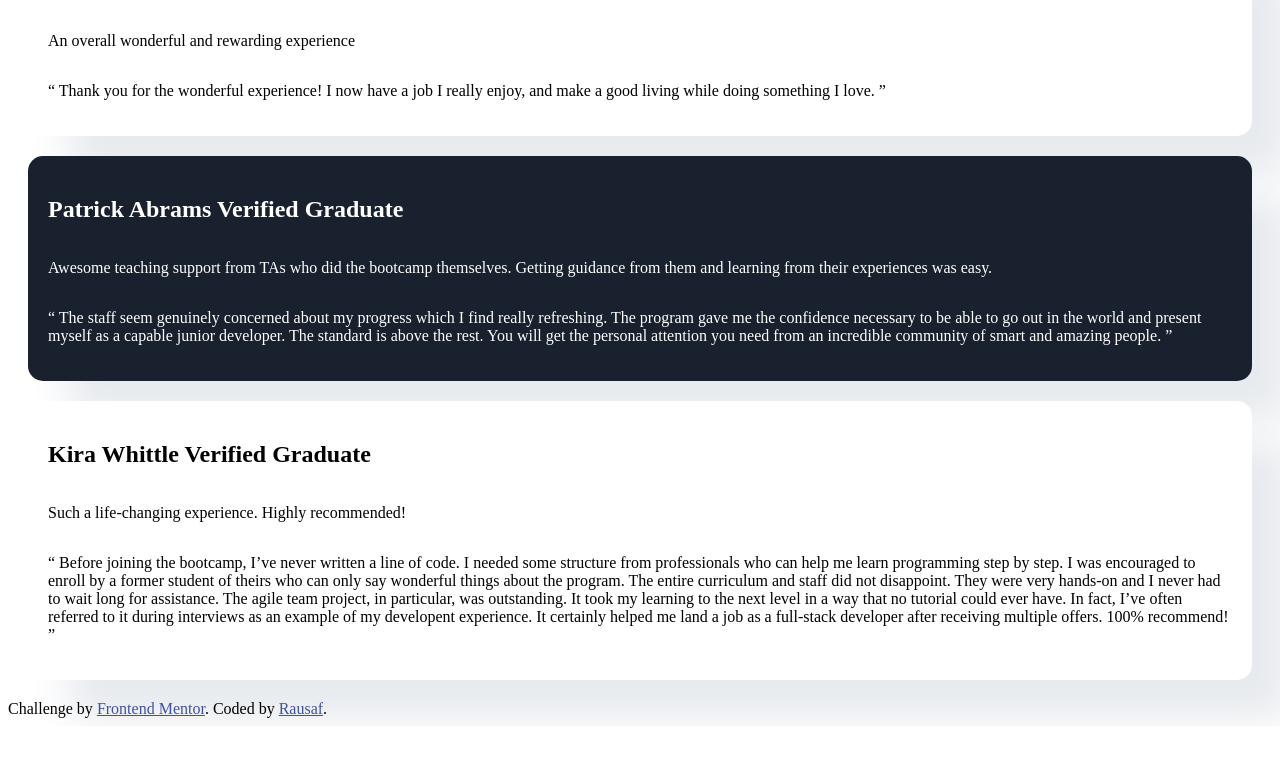
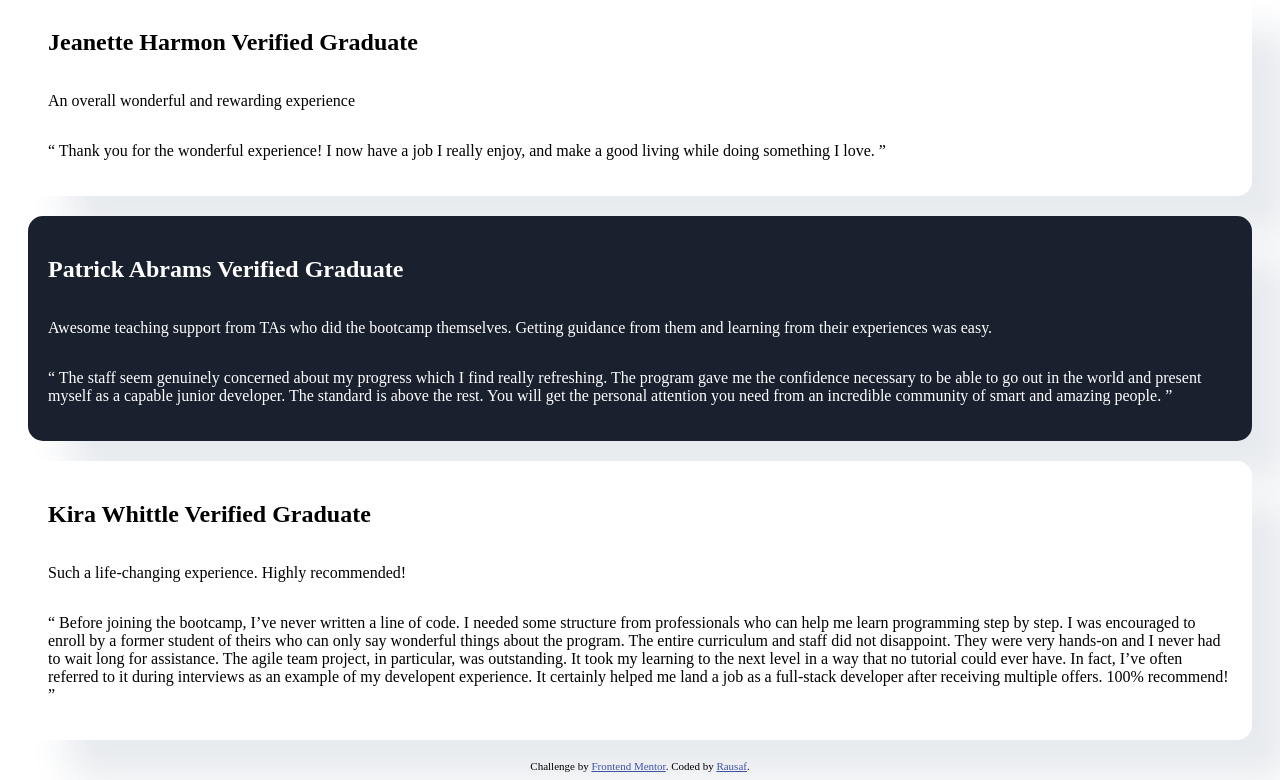
Before and after one commit to rausaf/Testimonials-grid-section-frontend-mentor, a plain HTML site: page index.html in a window 1280 px wide. Shown: the part 679-1459 px from the top of the page. Before the commit the page ends 1405 px from the top, so only its background shows below. Drawn offline with Linux system fonts and the light colour scheme.

Commit message:
Update index.html

```diff
--- a/index.html
+++ b/index.html
@@ -8,17 +8,16 @@
 
   <link rel="icon" type="image/png" sizes="32x32" href="./images/favicon-32x32.png">
 
-  <title>Frontend Mentor | [Challenge Name Here]</title>
+  <title content="title">Frontend Mentor Testimonals grid section challenge</title>
 
   <!-- Feel free to remove these styles or customise in your own stylesheet 👍 -->
   <style>
-    <main>
-    .attribution {
+    .links {
       font-size: 0.6875rem;
       text-align: center;
     }
 
-    .attribution a {
+    .links a {
       color: hsl(228, 45%, 44%);
     }
     section {
@@ -53,6 +52,8 @@
 </head>
 
 <body>
+      <main>
+        <h1>Testimonials grid section</h1>
   <section id="purple">
     <h2>
       Daniel Clifford
@@ -133,7 +134,7 @@
     </p>
   </main>
   </section>
-  <footer class="attribution">
+  <footer class="links">
     Challenge by <a href="https://www.frontendmentor.io?ref=challenge">Frontend Mentor</a>.
     Coded by <a href="https://github.com/rausaf">Rausaf</a>.
   </footer>
```
